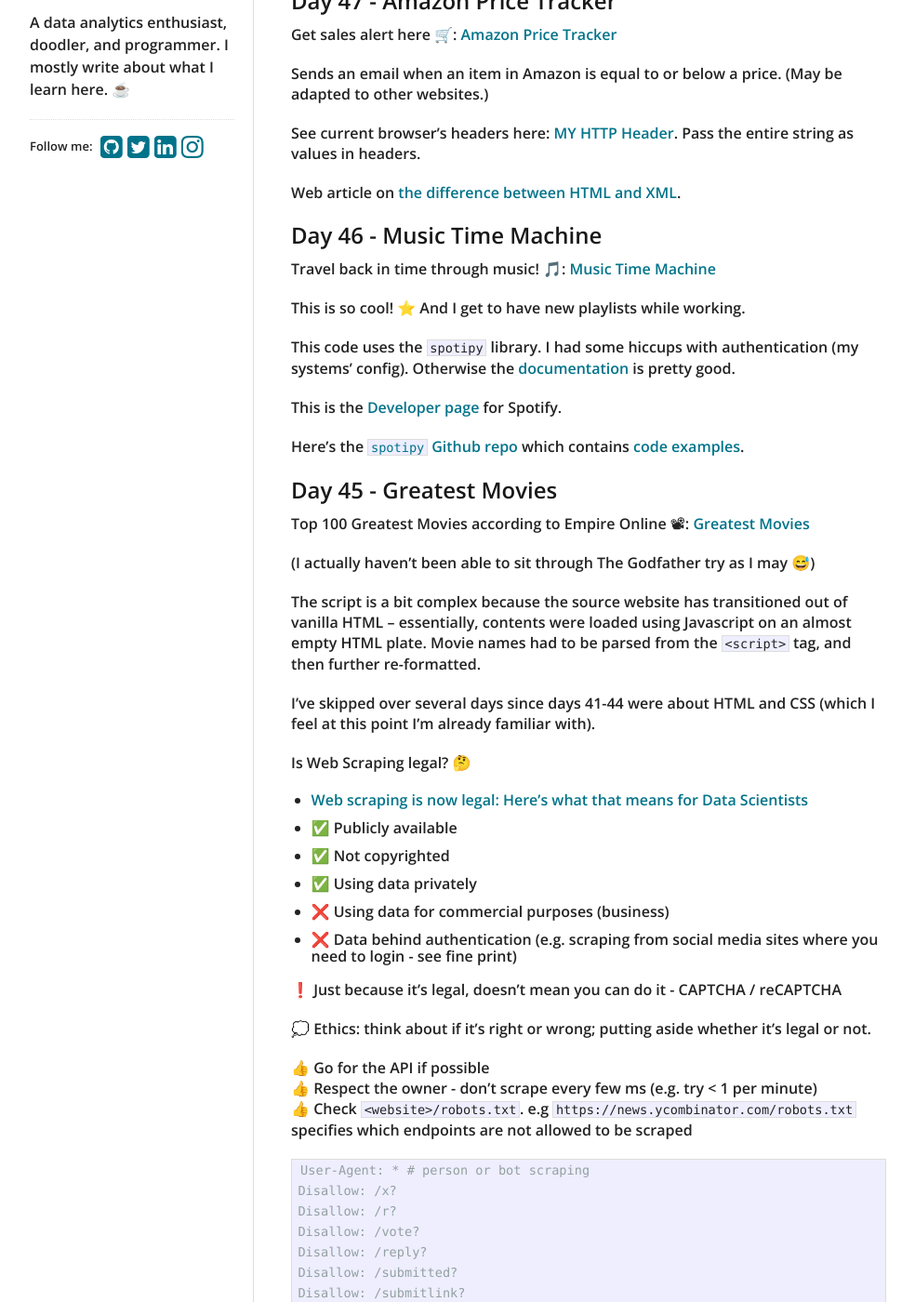
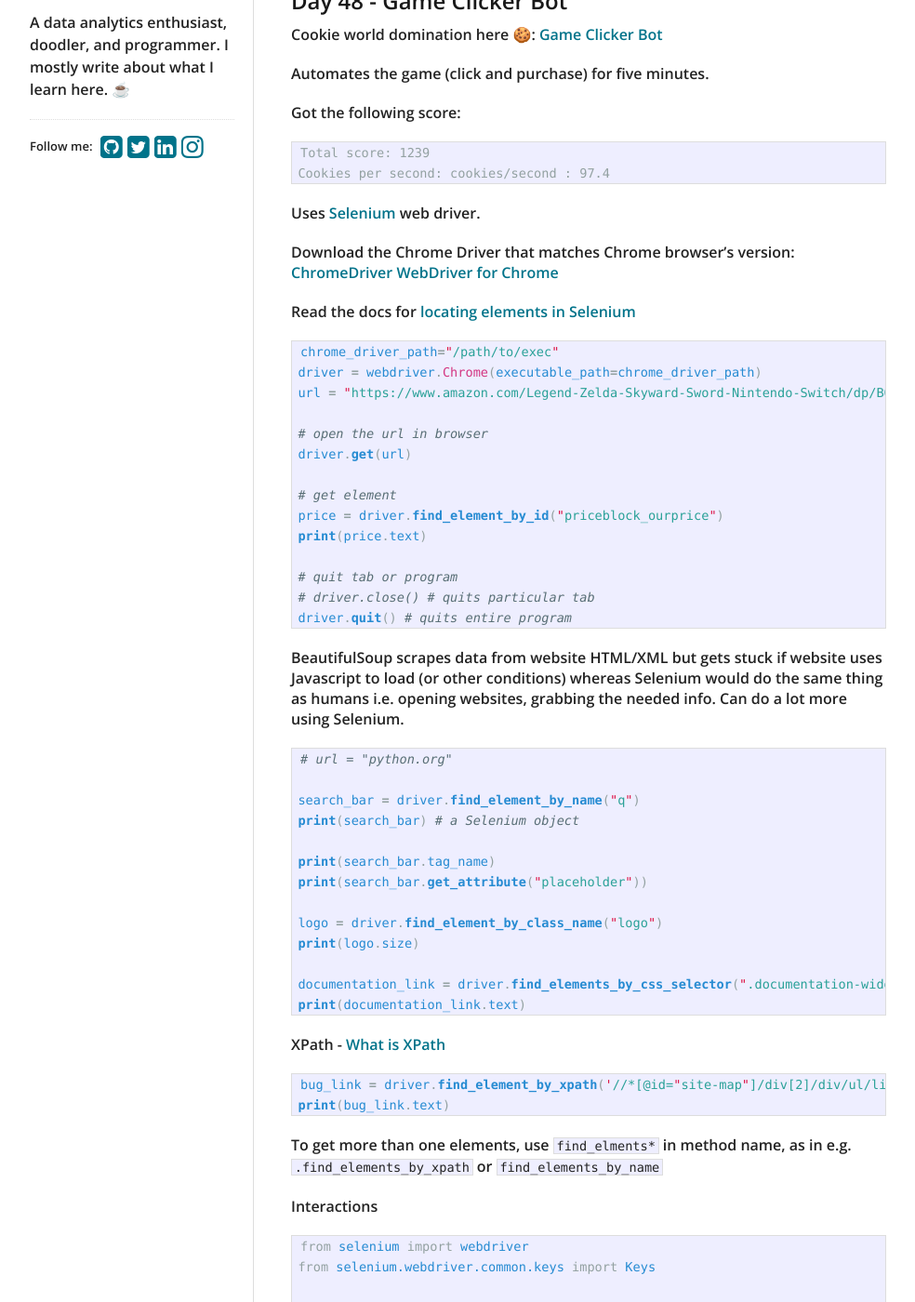
Before and after one commit to maryletteroa/maryletteroa.github.io, a Jekyll site: the page built from _posts/2021-06-02-hundred-days-of-python.md, in a window 1280 px wide and 1400 px high, scrolled down 302 px. Shown: the whole window at 93% size, without its empty margins (138-1122 px from the left). Built offline with Jekyll 4.4.1, drawn with Linux system fonts in a browser that asks for light colours; some of the changed text lies outside the part shown.

Commit message:
update post with day 48 - game clicker bot

````diff
--- a/_posts/2021-06-02-hundred-days-of-python.md
+++ b/_posts/2021-06-02-hundred-days-of-python.md
@@ -13,6 +13,96 @@
 
 I document my progress in this post: programming tasks, and notes about things that made an impression.
 
+
+## Day 48 - Game Clicker Bot
+
+Cookie world domination here 🍪: [Game Clicker Bot](https://replit.com/@maryletteroa/game-cliker-bot)
+
+Automates the game (click and purchase) for five minutes.
+
+Got the following score:
+```bash
+Total score: 1239
+Cookies per second: cookies/second : 97.4
+```
+
+Uses [Selenium](https://www.selenium.dev) web driver.
+
+Download the Chrome Driver that matches Chrome browser's version: [ChromeDriver WebDriver for Chrome](https://chromedriver.chromium.org/downloads)
+
+Read the docs for [locating elements in Selenium](https://selenium-python.readthedocs.io/locating-elements.html)
+
+```python
+chrome_driver_path="/path/to/exec"
+driver = webdriver.Chrome(executable_path=chrome_driver_path)
+url = "https://www.amazon.com/Legend-Zelda-Skyward-Sword-Nintendo-Switch/dp/B08WWFWRY6"
+
+# open the url in browser
+driver.get(url)
+
+# get element
+price = driver.find_element_by_id("priceblock_ourprice")
+print(price.text)
+
+# quit tab or program
+# driver.close() # quits particular tab
+driver.quit() # quits entire program
+```
+
+BeautifulSoup scrapes data from website HTML/XML but gets stuck if website uses Javascript to load (or other conditions) whereas Selenium would do the same thing as humans i.e. opening websites, grabbing the needed info. Can do a lot more using Selenium.
+
+```python
+# url = "python.org"
+
+search_bar = driver.find_element_by_name("q")
+print(search_bar) # a Selenium object
+
+print(search_bar.tag_name)
+print(search_bar.get_attribute("placeholder"))
+
+logo = driver.find_element_by_class_name("logo")
+print(logo.size)
+
+documentation_link = driver.find_elements_by_css_selector(".documentation-widget a") # list
+print(documentation_link.text)
+```
+
+XPath - [What is XPath](https://www.w3schools.com/xml/xpath_intro.asp)
+
+```python
+bug_link = driver.find_element_by_xpath('//*[@id="site-map"]/div[2]/div/ul/li[3]/a')
+print(bug_link.text)
+```
+
+To get more than one elements, use `find_elments*` in method name, as in e.g. `.find_elements_by_xpath` or `find_elements_by_name`
+
+Interactions
+```python
+from selenium import webdriver
+from selenium.webdriver.common.keys import Keys
+
+chrome_driver_path="/mnt/d/Programs/Chromedriver_win32/chromedriver.exe"
+driver = webdriver.Chrome(executable_path=chrome_driver_path)
+url = "https://en.wikipedia.org/wiki/Main_Page"
+driver.get(url)
+
+# selecting through tag
+article_count = driver.find_element_by_css_selector("#articlecount a")
+article_count.click()
+
+
+# selecting through linked text (text inside link tag)
+all_portals = driver.find_element_by_link_text("All portals")
+all_portals.click()
+
+# write in input bar
+search = driver.find_element_by_name("search")
+search.send_keys("Python")
+# enter in keyboard
+search.send_keys(Keys.ENTER)
+
+
+```
 
 ## Day 47 - Amazon Price Tracker
 
````
